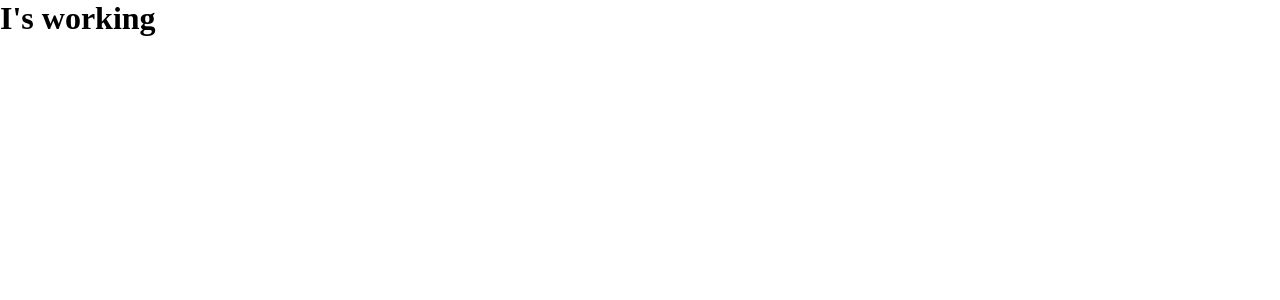
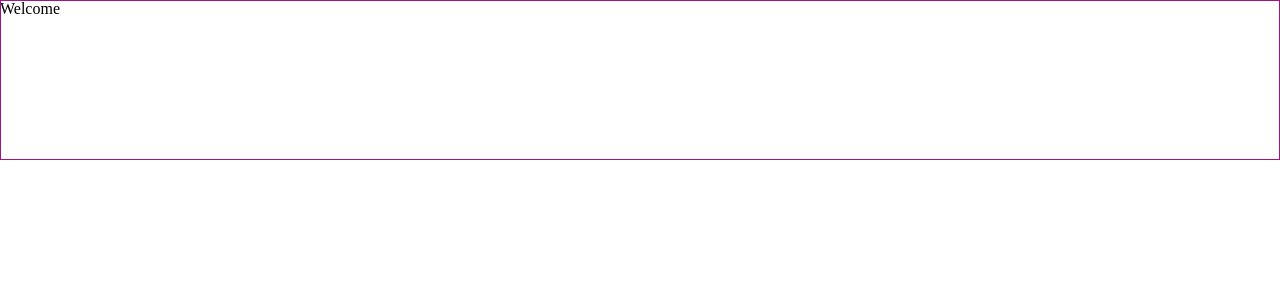
Before and after one commit to reimontools/restenapp, a React (Create React App) app: page / in a window 1280 px wide. Shown: the top 300 px of the page. Built offline with nearby package versions, Linux system fonts and the light colour scheme.

Commit message:
Routes
Routes done

```diff
--- a/package.json
+++ b/package.json
@@ -9,7 +9,9 @@
     "firebase": "^8.2.10",
     "react": "^17.0.1",
     "react-dom": "^17.0.1",
+    "react-router-dom": "^5.2.0",
     "react-scripts": "4.0.3",
+    "styled-components": "^5.2.1",
     "web-vitals": "^1.1.0"
   },
   "scripts": {
--- a/src/components/App.js
+++ b/src/components/App.js
@@ -1,10 +1,9 @@
 import '../styles/app.css';
+import { Routes } from "../component";
 
 const App = () => {
     return (
-        <>
-            <h1>I's working</h1>
-        </>
+        <Routes />
     );
 };
 
--- /dev/null
+++ b/src/components/Routes.js
@@ -0,0 +1,17 @@
+import {BrowserRouter as Router, Route, Switch} from "react-router-dom";
+import { Welcome, User, Group, NavBar } from "../component";
+
+const Routes = () => {
+    return (
+        <Router>
+            <NavBar />
+            <Switch>
+                <Route component={Welcome} path='/' exact />
+                <Route component={User} path='/user' />
+                <Route component={Group} path='/group' />
+            </Switch>
+        </Router>
+    );
+};
+
+export default Routes;
--- /dev/null
+++ b/src/components/useful/NavBar.jsx
@@ -0,0 +1,32 @@
+// import { NAV_ELEMENTS } from "../../helpers/ParamHelper.js";
+import styled from "styled-components";
+
+export const NavStyled = styled.nav `
+    position: fixed;
+    width: 100%;
+    height: 20%;
+    top: 0;
+    border: 1px #a0138e solid
+    /* display: flex; */
+    /* flex-direction: column; */
+    /* align-items: flex-start; */
+    /* justify-content: center; */
+    /* z-index:600; */
+`;
+
+
+const NavBar = () => {
+
+    return (
+        <>
+            <NavStyled >
+
+                {/* {NAV_ELEMENTS.map((item, index) => {
+                    return <Element item={item} key={index}/>;
+                })} */}
+            </NavStyled>
+        </>
+    );
+};
+
+export default NavBar;
--- /dev/null
+++ b/src/components/views/Group.jsx
@@ -0,0 +1,3 @@
+export default function Group() {
+    return <>Group</>
+}
--- /dev/null
+++ b/src/components/views/User.jsx
@@ -0,0 +1,3 @@
+export default function User() {
+    return <>User</>
+}
--- /dev/null
+++ b/src/components/views/Welcome.jsx
@@ -0,0 +1,3 @@
+export default function Welcome() {
+    return <>Welcome</>
+}
```
Also changed, not shown: src/component.js (+7 -0 lines), src/helpers/paramHelper.js (added, +19 -0 lines), 1 other file (tests, documents, lock files or other folders).
